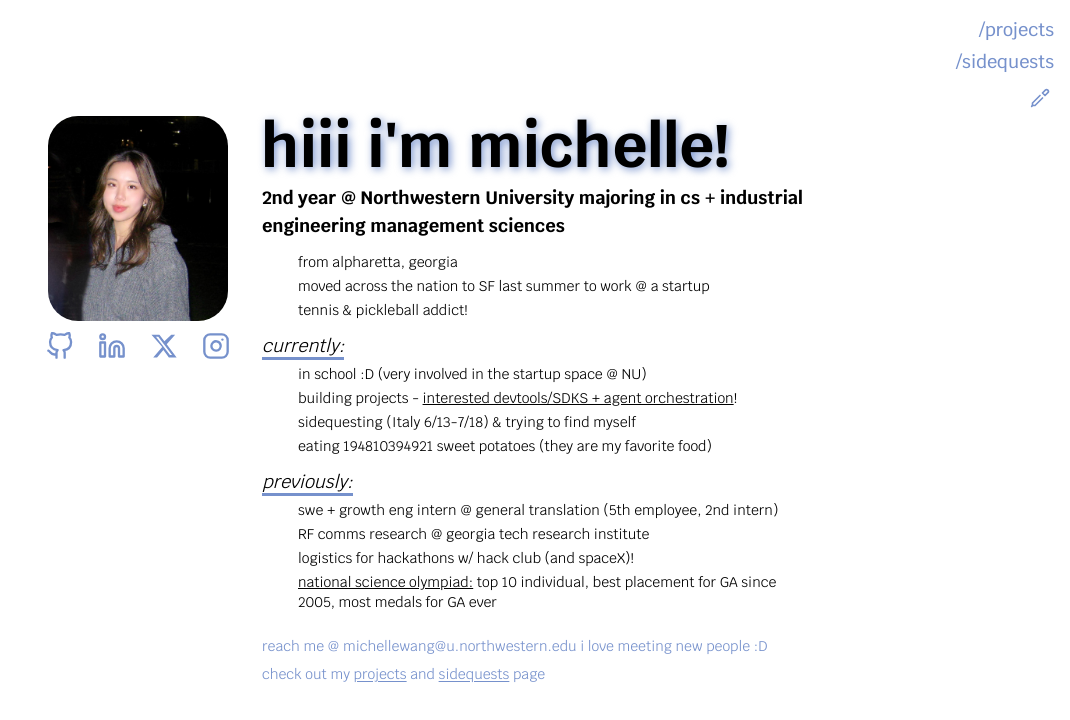
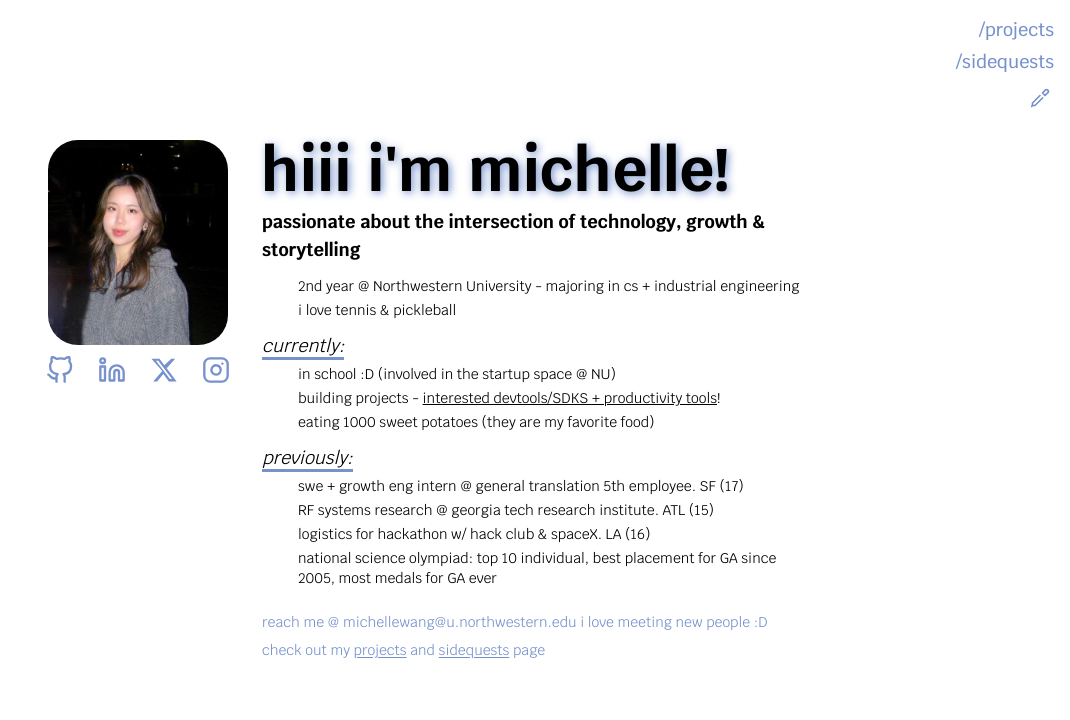
Before and after one commit to michellee-wang/personal-website, a Next.js app: page / in a window 1280 px wide. Shown: the top 720 px of the page, without its empty margins (210-1280 px from the left). Built offline with nearby package versions, Linux system fonts and the light colour scheme.

Commit message:
edited landing page

```diff
--- a/app/page.tsx
+++ b/app/page.tsx
@@ -170,14 +170,13 @@ export default function Home() {
                 </span>
               </h1>
               <p className="text-lg mb-3 font-bold">
-                2nd year @ Northwestern University majoring in cs +
-                industrial engineering management sciences
+                passionate about the intersection of technology, growth &amp; storytelling
               </p>
 
               <ul className="space-y-1 text-sm pl-9 mt-1">
-                <li>from alpharetta, georgia</li>
-                <li>moved across the nation to SF last summer to work @ a startup </li>
-                <li>tennis & pickleball addict!</li>
+                <li>2nd year @ Northwestern University - majoring in cs +
+                industrial engineering</li>
+                <li>i love tennis & pickleball</li>
               </ul>
 
               <h2 className="text-lg font-normal mt-3 mb-1 italic relative inline-block">
@@ -186,19 +185,16 @@ export default function Home() {
               </h2>
               <ul className="space-y-1 text-sm pl-9">
               <li>
-                 in school :D (very involved in the startup space @ NU)
+                 in school :D (involved in the startup space @ NU)
                 </li>
                 <li>
                   <Link href="/projects" className="group relative inline-block">
-                    building projects - <u>interested devtools/SDKS + agent orchestration</u>!
+                    building projects - <u>interested devtools/SDKS + productivity tools</u>!
                     <span className="absolute left-0 bottom-0 w-full h-0 group-hover:h-[3px] bg-[var(--accent-color)] transition-all duration-200"></span>
                   </Link>
                 </li>
                 <li>
-                  sidequesting (Italy 6/13-7/18) & trying to find myself
-                </li>
-                <li>
-                  eating 194810394921 sweet potatoes (they are my favorite food)
+                  eating 1000 sweet potatoes (they are my favorite food)
                 </li>
               </ul>
 
@@ -213,12 +209,12 @@ export default function Home() {
                     href="https://generaltranslation.com"
                     className="group relative inline-block"
                   >
-                    swe + growth eng intern @ general translation (5th employee, 2nd intern)
+                    swe + growth eng intern @ general translation 5th employee. SF (17)
                     <span className="absolute left-0 bottom-0 w-full h-0 group-hover:h-[3px] bg-[var(--accent-color)] transition-all duration-200"></span>
                   </Link>
                 </li>
                 <li>
-                  RF comms research @ georgia tech research institute
+                  RF systems research @ georgia tech research institute. ATL (15)
                 </li>
 
                 <li>
@@ -228,12 +224,12 @@ export default function Home() {
                     target="_blank"
                     rel="noopener noreferrer"
                   >
-                    logistics for hackathons w/ hack club (and spaceX)!
+                    logistics for hackathon w/ hack club & spaceX. LA (16)
                     <span className="absolute left-0 bottom-0 w-full h-0 group-hover:h-[3px] bg-[var(--accent-color)] transition-all duration-200"></span>
                   </Link>
                 </li>
                 <li>
-                  <u>national science olympiad:</u> top 10 individual, best placement for GA since 2005, most medals for GA ever
+                  national science olympiad: top 10 individual, best placement for GA since 2005, most medals for GA ever
                 </li>
               </ul>
 
```
